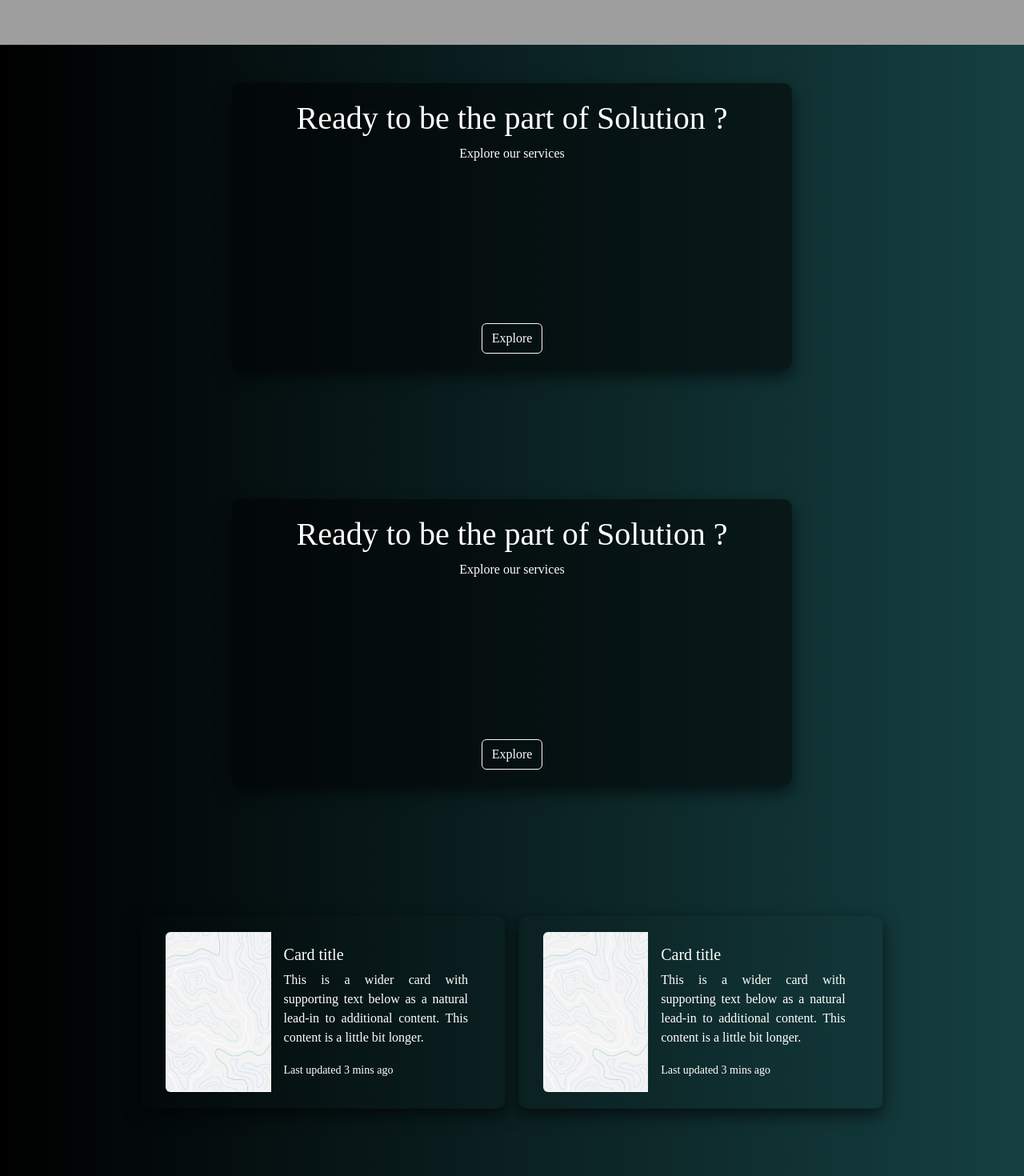
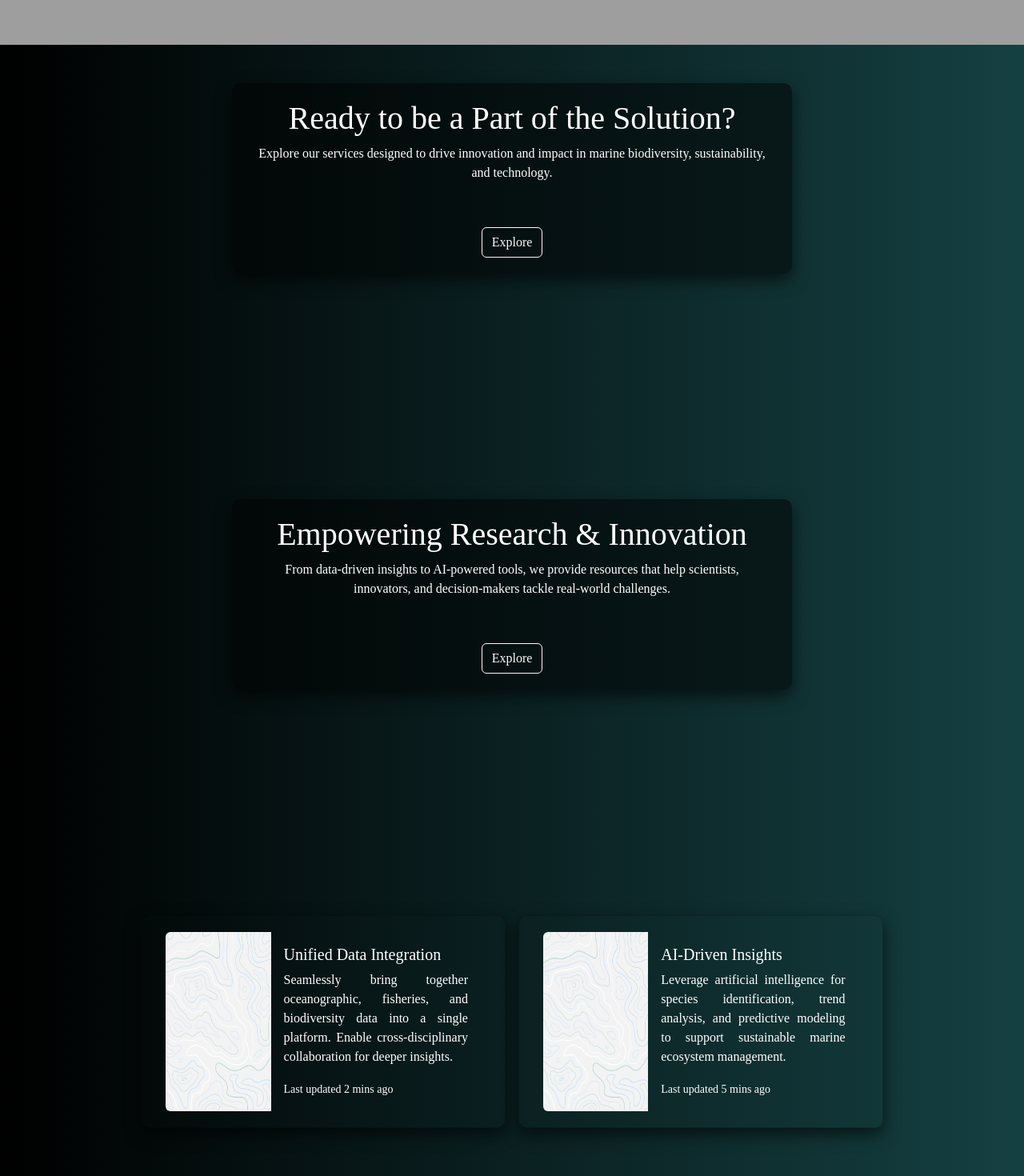
Before and after one commit to suhailchoudhary/SIHPS1, a React (Vite) app in the folder frontend/: page / in a window 1280 px wide. Shown: the part 800-2270 px from the top of the page at 80% size. Built offline with nearby package versions, Linux system fonts and the light colour scheme; grey boxes are pictures that could not be loaded.

Commit message:
update home page content

```diff
--- a/frontend/src/Home/Content1.jsx
+++ b/frontend/src/Home/Content1.jsx
@@ -26,59 +26,54 @@ const Content1 = () => {
       </div>
 <div className="hero-container2 pt-5 text-white text-center">
   <div className="text-box2">
-            <h1>
-                Ready to be the part of Solution ?
-            </h1>
+    <h1>Ready to be a Part of the Solution?</h1>
     <p>
-                Explore our services<br/><br/>
-                <br /><br /><br /><br /><br /><br />
-
+      Explore our services designed to drive innovation and impact in
+      marine biodiversity, sustainability, and technology.
+      <br/><br/>
     </p>
-                      <Link to="/login"
-
-            className="btn btn-outline-light mt-3"
-          >
+    <Link to="/login" className="btn btn-outline-light mt-3">
       Explore
     </Link>
-
   </div>
 </div>
+
 <div className="hero-container3 pt-5 text-white text-center">
   <div className="text-box2">
-            <h1>
-                Ready to be the part of Solution ?
-            </h1>
+    <h1>Empowering Research & Innovation</h1>
     <p>
-                Explore our services<br/><br/>
-                <br /><br /><br /><br /><br /><br />
-
+      From data-driven insights to AI-powered tools, we provide resources
+      that help scientists, innovators, and decision-makers tackle
+      real-world challenges.
+      <br/><br/>
     </p>
-                      <Link to="/login"
-
-            className="btn btn-outline-light mt-3"
-          >
+    <Link to="/login" className="btn btn-outline-light mt-3">
       Explore
     </Link>
-
   </div>
 </div>
+
 <div className="hero-container4 pt-5 text-white text-center">
   <div className="container">
-          <div className="row justify-content-center g-3" style={{textAlign:"justify"}}>
+    <div className="row justify-content-center g-3" style={{ textAlign: "justify" }}>
+
+      {/* CARD 1 */}
       <div className="col-md-4 col-lg-5">
         <div className="card mb-3 text-white cardshome" style={{ background: "none" }}>
           <div className="row g-0">
             <div className="col-md-4">
-                    <img src={images1} className="img-fluid h-100 rounded-start" alt="Sample"/>
+              <img src={images1} className="img-fluid h-100 rounded-start" alt="Marine Data Integration" />
             </div>
             <div className="col-md-8">
               <div className="card-body">
-                      <h5 className="card-title">Card title</h5>
+                <h5 className="card-title">Unified Data Integration</h5>
                 <p className="card-text">
-                        This is a wider card with supporting text below as a natural lead-in to additional content. This content is a little bit longer.
+                  Seamlessly bring together oceanographic, fisheries, and
+                  biodiversity data into a single platform. Enable
+                  cross-disciplinary collaboration for deeper insights.
                 </p>
                 <p className="card-text">
-                        <small>Last updated 3 mins ago</small>
+                  <small>Last updated 2 mins ago</small>
                 </p>
               </div>
             </div>
@@ -86,20 +81,23 @@ const Content1 = () => {
         </div>
       </div>
 
+      {/* CARD 2 */}
       <div className="col-md-4 col-lg-5">
         <div className="card mb-3 text-white cardshome" style={{ background: "none" }}>
           <div className="row g-0">
             <div className="col-md-4">
-                    <img src={images1} className="img-fluid h-100 rounded-start" alt="Sample"/>
+              <img src={images1} className="img-fluid h-100 rounded-start" alt="AI Insights" />
             </div>
             <div className="col-md-8">
               <div className="card-body">
-                      <h5 className="card-title">Card title</h5>
+                <h5 className="card-title">AI-Driven Insights</h5>
                 <p className="card-text">
-                        This is a wider card with supporting text below as a natural lead-in to additional content. This content is a little bit longer.
+                  Leverage artificial intelligence for species identification,
+                  trend analysis, and predictive modeling to support sustainable
+                  marine ecosystem management.
                 </p>
                 <p className="card-text">
-                        <small>Last updated 3 mins ago</small>
+                  <small>Last updated 5 mins ago</small>
                 </p>
               </div>
             </div>
@@ -107,9 +105,13 @@ const Content1 = () => {
         </div>
       </div>
 
+      {/* CARD 3 (Optional, add more cards as needed) */}
+
+
     </div>
   </div>
 </div>
+
       <Chatbot />
     </div>
   );
```
Lines whose indentation alone changed are shown as unchanged.
